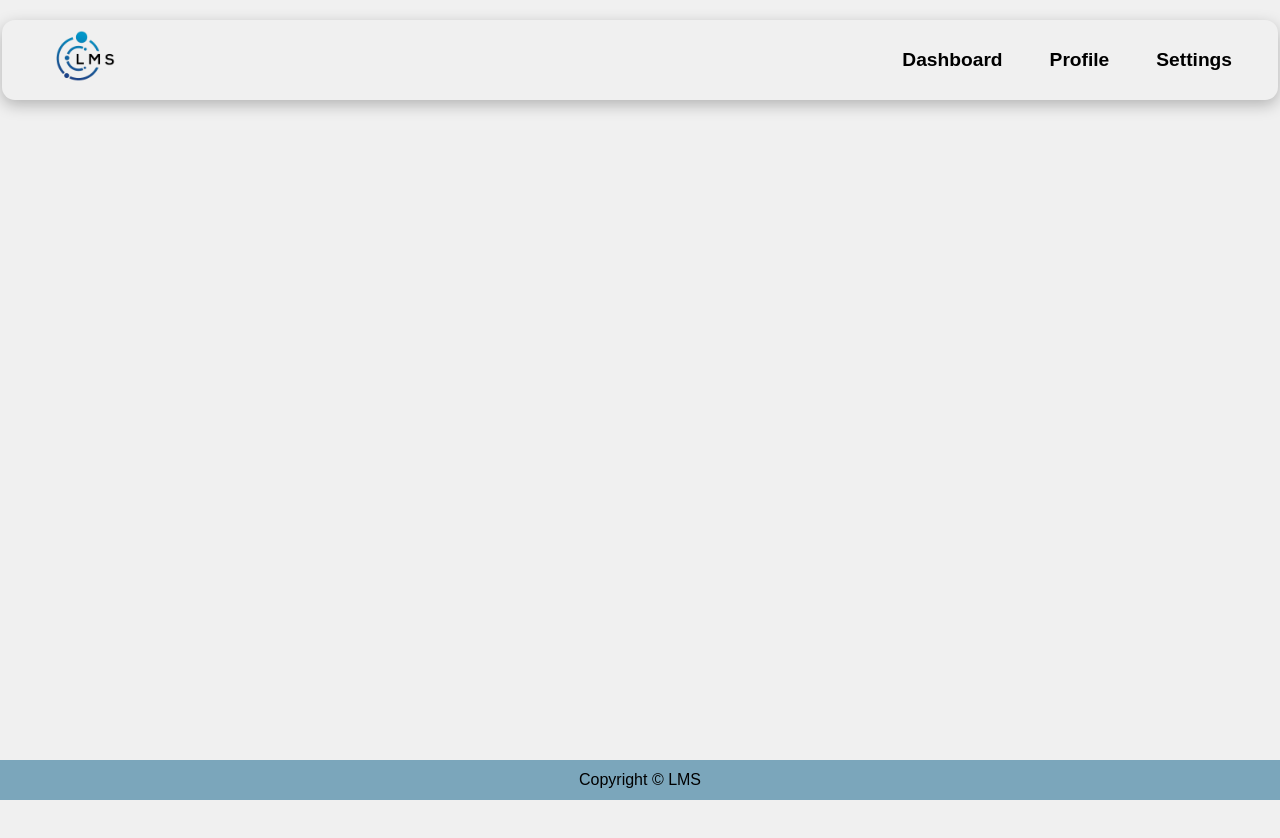
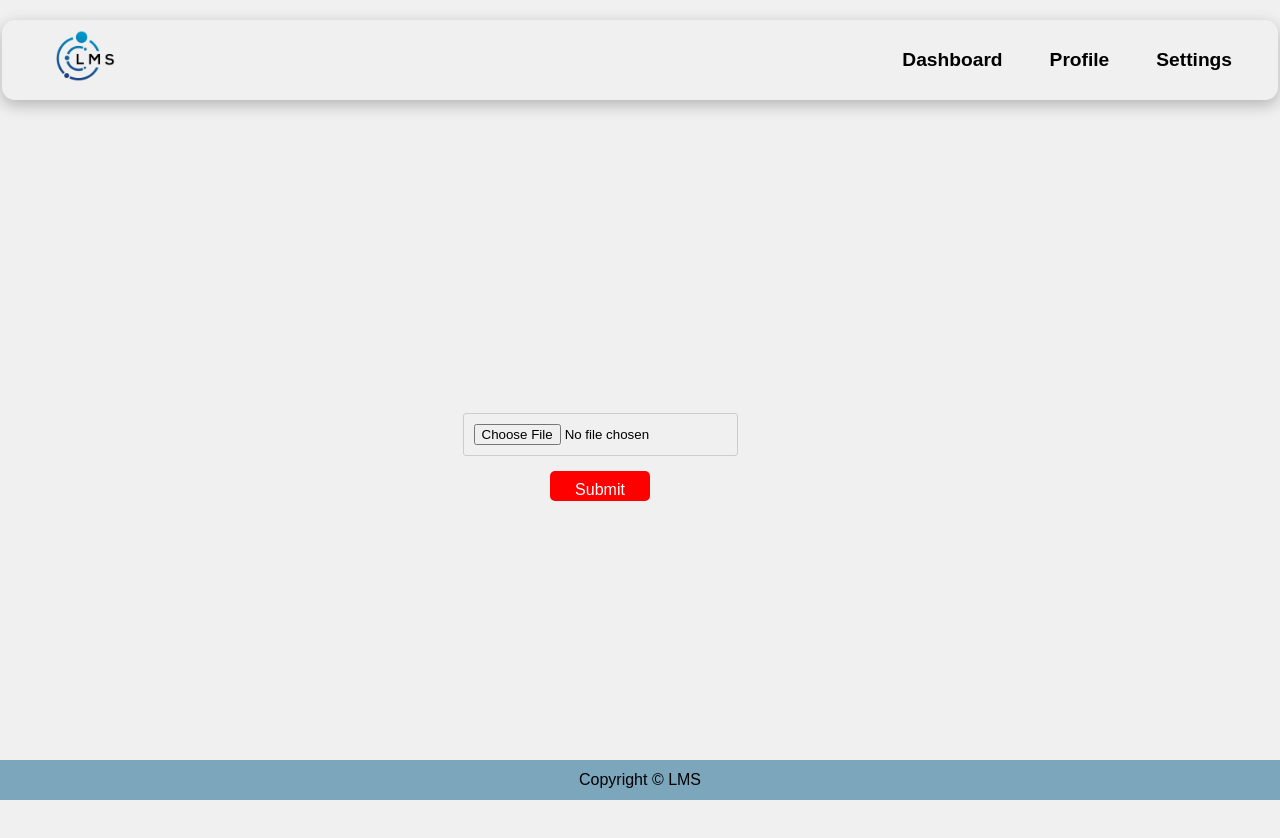
Before and after one commit to WSU-4110/LearningManagementSystem, a React (Create React App) app in the folder frontend/: page /instructorAssignment/1 in a window 1280 px wide. Shown: the top 838 px of the page. Built offline with nearby package versions, Linux system fonts and the light colour scheme; no server answers; the HTML template or start-up script is replaced by a standard one.

Commit message:
added student/instructAssignment component

```diff
--- a/frontend/src/App.js
+++ b/frontend/src/App.js
@@ -5,6 +5,7 @@ import StudentDashboard from './components/studentComponents/studentDashboard.co
 import StudentCourse from './components/studentComponents/studentCourse.component';
 import StudentLogin from './components/studentComponents/studentLogin.component';
 import StudentRegister from './components/studentComponents/studentRegister.component';
+import StudentAssignment from './components/studentComponents/studentAssignment.component';
 
 // instructor-specific components
 import InstructorLogin from './components/instructorComponents/instructorLogin.component';
@@ -12,33 +13,38 @@ import InstructorRegister from './components/instructorComponents/instructorRegi
 import InstructorDashboard from './components/instructorComponents/instructorDashboard.component';
 import InstructorCourse from './components/instructorComponents/instructorCourse.component';
 import InstructorNewAssignment from './components/instructorComponents/instructorNewAssignment.component';
+import InstructorAssignment from './components/instructorComponents/instructorAssignment.component';
 
 // shared components
-import Assignment from './components/assignment.component';
 import ProfilePage from './components/profilePage.component';
 import Footer from './components/Footer/Footer.component';
 import Settings from './components/settings.component';
 import LandingPage from './screens/LandingPage.component';
 import NewNav from './components/newNav/newNav.component';
 
+
+
 export default function App() {
     return (
        <Router>
             <NewNav />
             <Routes>
+                <Route path = '/studentLogin' element={<StudentLogin/>} />
+                <Route path = '/studentRegister' element={<StudentRegister/>} />
+                <Route path = '/studentDashboard' element={<StudentDashboard/>} />
+                <Route path = '/studentCourse/:course_id' element={<StudentCourse/>} />
+                <Route path = '/studentAssignment/:assignment_id' element={<StudentAssignment/>} />
+
+                <Route path = '/instructorCourse/:course_id' element={<InstructorCourse/>} />
+                <Route path = '/instructorRegister' element={<InstructorRegister/>} />
+                <Route path = '/instructorDashboard' element={<InstructorDashboard/>} />
+                <Route path = '/instructorNewAssignment/:course_id' element={<InstructorNewAssignment/>} />
+                <Route path = '/instructorAssignment/:assignment_id' element={<InstructorAssignment/>} />
+
                 <Route path = '/' element={<LandingPage/>} />
-                <Route path = '/instructorCourse/:course_id' element={<InstructorCourse/>} />
-                <Route path = '/studentCourse/:course_id' element={<StudentCourse/>} />
-                <Route path = '/studentLogin' element={<StudentLogin/>} />
                 <Route path = '/instructorLogin' element={<InstructorLogin/>} />
-                <Route path = '/studentRegister' element={<StudentRegister/>} />
-                <Route path = '/instructorRegister' element={<InstructorRegister/>} />
-                <Route path = '/studentDashboard' element={<StudentDashboard/>} />
-                <Route path = '/instructorDashboard' element={<InstructorDashboard/>} />
-                <Route path = '/assignment/:assignment_id' element={<Assignment/>} />
                 <Route path = '/profilepage' element={<ProfilePage/>} />
                 <Route path = '/settings' element={<Settings/>} />
-                <Route path = '/instructorNewAssignment/:course_id' element={<InstructorNewAssignment/>} />
             </Routes>
             <Footer />
         </Router>
--- a/frontend/src/components/assignment.component.js
+++ b/frontend/src/components/instructorComponents/instructorAssignment.component.js
@@ -1,21 +1,30 @@
 import {useParams} from 'react-router-dom';
 import {useState, useEffect} from 'react';
-import {DATA_SERVER_URL} from '../constants';
-import http from '../http';
-import '../css/assignment.css';
+import {DATA_SERVER_URL} from '../../constants';
+import http from '../../http';
+import '../../css/assignment.css';
 
-export default function Assignment() {
+export default function InstructorAssignment() {
     const {assignment_id} = useParams();
     const [assignment, setAssignment] = useState();
     useEffect(() => {
         async function getAssignment() {
-            let response = await http.get( DATA_SERVER_URL + '/assignments/' + assignment_id);
+            let response = await http.get(DATA_SERVER_URL + '/assignments/' + assignment_id);
             setAssignment(response.data.assignment);
         }
         getAssignment();
     }, []);
-    function handleSubmit() {
+    async function handleSubmit() {
         console.log('thank you for your submission *shredder sounds*');
+
+        // create new submission
+        let submission = {
+
+        }
+        http.post(DATA_SERVER_URL, + "/submissions/", {submission: submission});
+
+        // attach the new submission to the assignment
+
     }
     return (
         <div>
--- a/frontend/src/components/instructorComponents/instructorCourse.component.js
+++ b/frontend/src/components/instructorComponents/instructorCourse.component.js
@@ -6,7 +6,7 @@ import http from '../../http';
 function AssignmentPeak(props) {
     return (
         <div>
-            <Link to={"/assignment/" + props.assignmentId}>
+            <Link to={"/instructorAssignment/" + props.assignmentId}>
                 <h2>{props.assignmentName}</h2>
             </Link>
         </div>
--- /dev/null
+++ b/frontend/src/components/studentComponents/studentAssignment.component.js
@@ -0,0 +1,85 @@
+import {useParams} from 'react-router-dom';
+import {useState, useEffect} from 'react';
+import {DATA_SERVER_URL} from '../../constants';
+import http from '../../http';
+import '../../css/assignment.css';
+
+export default function StudentAssignment() {
+    const {assignment_id} = useParams();
+    const [assignment, setAssignment] = useState();
+    const [file, setFile] = useState(null);
+
+    useEffect(() => {
+        async function getAssignment() {
+            let response = await http.get(DATA_SERVER_URL + '/assignments/' + assignment_id);
+            setAssignment(response.data.assignment);
+        }
+        getAssignment();
+    }, []);
+
+    const handleUpload = async () => {
+        try {
+            if (!file) {
+                console.error('Please select a file');
+                return;
+            }
+
+            // ensure the selected file is a PDF
+            if (file.type !== 'application/pdf') {
+                console.error('Please select a PDF file');
+                return;
+            }
+
+            // get student id
+            let response = await http.get(DATA_SERVER_URL + "/students/" + "_id");
+            let student_id = response.data._id;
+
+            // attach file to formData that will be send to backend
+            const formData = new FormData();
+            formData.append('file', file);
+
+            // additional data (besides the submission file)
+            let payload = {
+                student_id: student_id,
+                grade: -1,
+                comment: ""
+            };
+            Object.entries(payload).forEach(([key, value]) => {
+                formData.append(key, value);
+            });
+
+            // send submission to server
+            response = await http.post(DATA_SERVER_URL + "/submissions/", formData, {
+                headers: {
+                    'Content-Type': 'multipart/form-data',
+                },
+            });
+            let submission_id = response.data._id;
+
+            // attach the new submission to the assignment
+            response = await http.get(DATA_SERVER_URL + '/assignments/' + assignment_id);
+            let updated_assignment = response.data.assignment;
+            updated_assignment.submissions.push(submission_id);
+            await http.patch(DATA_SERVER_URL + "/assignments/", {assignment: updated_assignment});
+
+            setAssignment(updated_assignment);
+        } catch (error) {
+            console.error('Error uploading file:', error);
+        }
+    };
+
+    const handleFileChange = (event) => {
+        const selectedFile = event.target.files[0];
+        setFile(selectedFile);
+    };
+
+    return (
+        <div>
+            <h2>{assignment && assignment.name}</h2>
+            <p>{assignment && assignment.dueDate}</p>
+            <p>{assignment && assignment.content}</p>
+            <input type="file" accept="application/pdf" onChange={handleFileChange} />
+            <button className="small-btn" onClick={handleUpload}>Submit</button>
+        </div>
+    );
+}
--- a/frontend/src/components/studentComponents/studentCourse.component.js
+++ b/frontend/src/components/studentComponents/studentCourse.component.js
@@ -6,7 +6,7 @@ import http from '../../http';
 function AssignmentPeak(props) {
     return (
         <div>
-            <Link to={"/assignment/" + props.assignmentId}>
+            <Link to={"/studentAssignment/" + props.assignmentId}>
                 <h2>{props.assignmentName}</h2>
             </Link>
         </div>
```
Also changed, not shown: frontend/tasks.txt (deleted), 1 other file (tests, documents, lock files or other folders).
